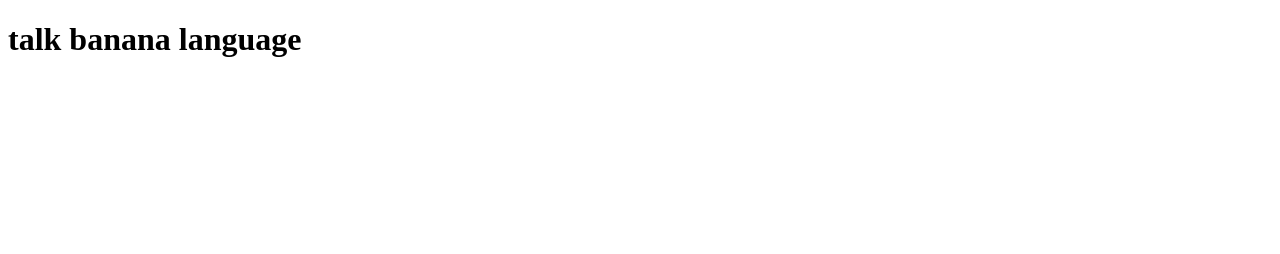
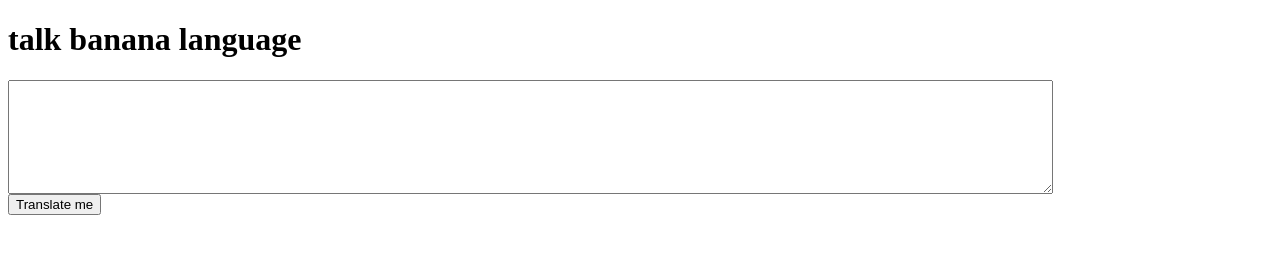
Before and after one commit to Shalinipriya11/banana-name, a plain HTML site: page index.html in a window 1280 px wide. Drawn offline with Linux system fonts and the light colour scheme.

Commit message:
docs:update

```diff
--- /dev/null
+++ b/app.js
@@ -0,0 +1,8 @@
+var btntranslate = document.querySelector("#btn-translate")
+var txtinput = document.querySelector("#txt-input")
+console.log(txtinput)
+btntranslate.addEventListener("click",clickEventHandler)
+function clickEventHandler(){
+    console.log("clicked!")
+    console.log("input",txtinput.value)
+}
--- a/index.html
+++ b/index.html
@@ -5,8 +5,23 @@
     <meta http-equiv="X-UA-Compatible" content="IE=edge">
     <meta name="viewport" content="width=device-width, initial-scale=1.0">
     <title>Banana speak</title>
+    <style>
+        textarea{
+            width:80%;
+            height: 10vh;
+            display:block;
+            margin:1 rem;
+            padding: 1rem;
+        }
+    </style>
+
 </head>
 <body>
     <h1>talk banana language</h1>
+    <textarea id="txt-input" placeholder="write your text here it will convert to banana text">
+
+    </textarea>
+    <button id="btn-translate">Translate  me</button>
+    <script src="app.js" type="text/javascript"></script>
 </body>
 </html>
```
